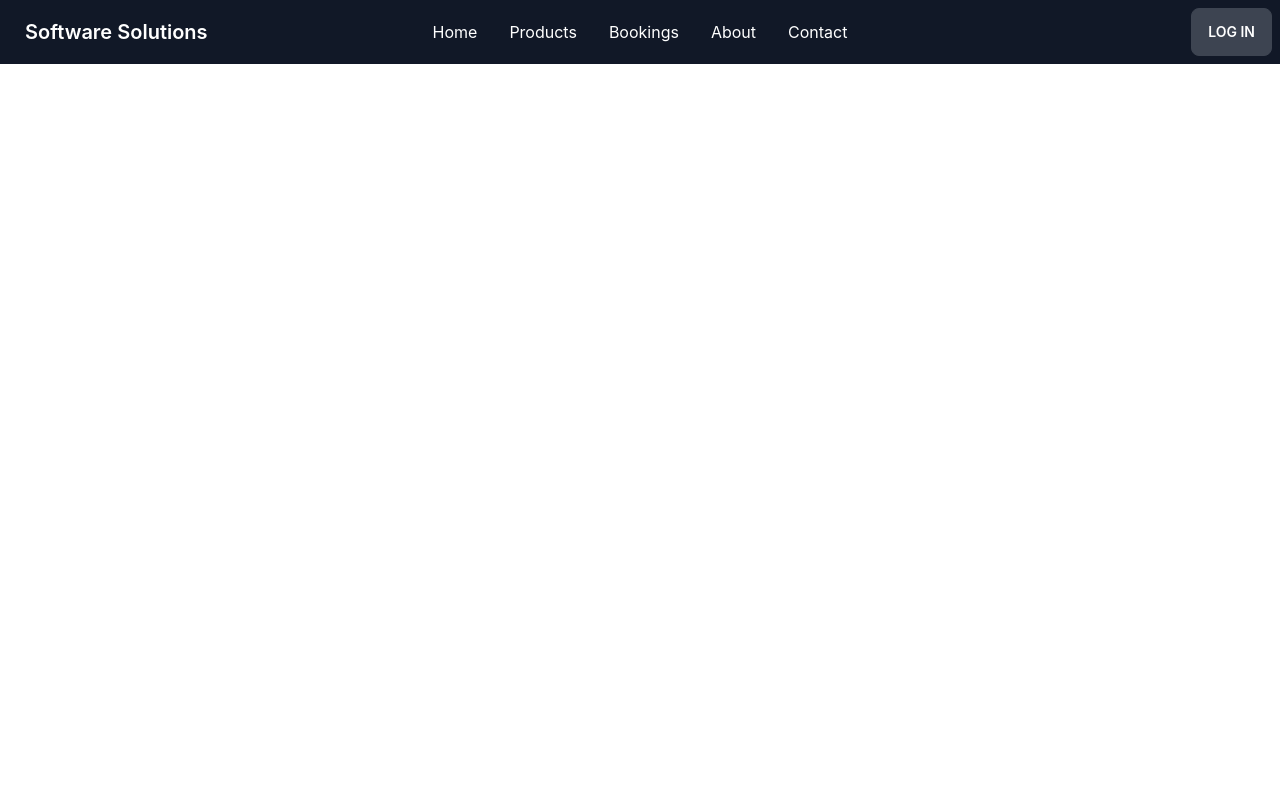
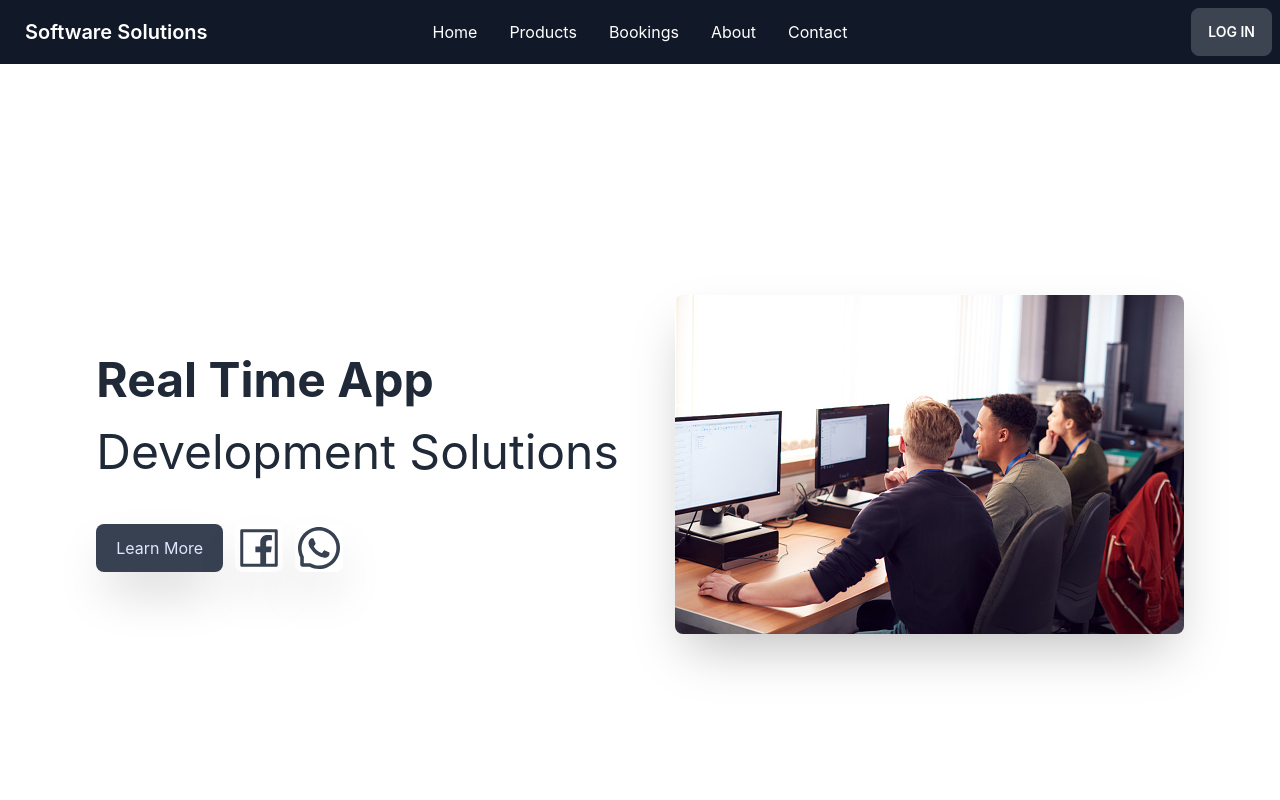
Before and after one commit to rumon5h/software-soluations, a React (Create React App) app: page / in a window 1280 px wide. Shown: the top 800 px of the page. Built offline with nearby package versions, Linux system fonts and the light colour scheme.

Commit message:
banner done

```diff
--- a/package.json
+++ b/package.json
@@ -9,6 +9,7 @@
     "daisyui": "^2.51.5",
     "react": "^18.2.0",
     "react-dom": "^18.2.0",
+    "react-icons": "^4.8.0",
     "react-router-dom": "^6.10.0",
     "react-scripts": "5.0.1",
     "web-vitals": "^2.1.4"
--- /dev/null
+++ b/src/components/Banner/Banner.js
@@ -0,0 +1,33 @@
+import React from 'react';
+import { AiOutlineFacebook, AiOutlineWhatsApp } from "react-icons/ai";
+
+const Banner = () => {
+    return (
+        <div>
+            <div className="hero min-h-screen gap-3 bg-base-100">
+                <div className="hero-content justify-evenly flex-col lg:flex-row-reverse">
+                    <img src="images/hero-background.jpg" className=" max-w-7xl rounded-lg shadow-2xl" alt='hero-background' />
+                    <div className='mr-10 '>
+                        <h1 className="text-5xl font-bold">Real Time App</h1>
+                        <h1 className="text-5xl py-6">Development Solutions</h1>
+                        <div className='flex gap-3 mt-6'>
+                            <button className=" shadow-2xl
+                        h-12
+                        px-5
+                        text-indigo-100
+                        rounded-lg
+                        transition-colors
+                        duration-150
+                        focus:shadow-outline
+                        bg-gray-700">Learn More</button>
+                            <AiOutlineFacebook AiOutlineFacebook className='cursor-pointer text-gray-700 w-12 h-12 rounded-lg shadow-2xl'></AiOutlineFacebook>
+                            <AiOutlineWhatsApp className='cursor-pointer text-gray-700 w-12 h-12 rounded-lg shadow-2xl'></AiOutlineWhatsApp>
+                        </div>
+                    </div>
+                </div>
+            </div>
+        </div>
+    );
+};
+
+export default Banner;
--- a/src/components/Contact/Contact.js
+++ b/src/components/Contact/Contact.js
@@ -22,7 +22,8 @@ const Contact = () => {
                         <input
                             name="name"
                             type="text"
-                            className=" border py-3 block w-full mt-1 border-gray-600 rounded-md shadow-sm focus:border-indigo-300 focus:ring focus:ring-indigo-200 focus:ring-opacity-50 bg-transparent placeholder-gray-600 text-gray-300"
+                            required
+                            className=" px-5 border py-3 block w-full mt-1 border-gray-600 rounded-md shadow-sm focus:border-indigo-300 focus:ring focus:ring-indigo-200 focus:ring-opacity-50 bg-transparent placeholder-gray-600 text-gray-300"
                             placeholder="Enter your name"
                         />
                     </label>
@@ -31,7 +32,7 @@ const Contact = () => {
                         <input
                             name="email"
                             type="email"
-                            className=" border py-3 block w-full mt-1 border-gray-600 rounded-md shadow-sm focus:border-indigo-300 focus:ring focus:ring-indigo-200 focus:ring-opacity-50 bg-transparent placeholder-gray-600 text-gray-300"
+                            className="px-5 border py-3 block w-full mt-1 border-gray-600 rounded-md shadow-sm focus:border-indigo-300 focus:ring focus:ring-indigo-200 focus:ring-opacity-50 bg-transparent placeholder-gray-600 text-gray-300"
                             placeholder="Enter Your Email Address"
                             required
                         />
@@ -40,7 +41,7 @@ const Contact = () => {
                         <span className="text-gray-300">Message</span>
                         <textarea
                             name="message"
-                            className=" border py-3 block w-full mt-1 border-gray-600 rounded-md shadow-sm focus:border-indigo-300 focus:ring focus:ring-indigo-200 focus:ring-opacity-50 bg-transparent placeholder-gray-600 text-gray-300"
+                            className="px-5 border py-3 block w-full mt-1 border-gray-600 rounded-md shadow-sm focus:border-indigo-300 focus:ring focus:ring-indigo-200 focus:ring-opacity-50 bg-transparent placeholder-gray-600 text-gray-300"
                             rows="3"
                             placeholder="Tell us what you're thinking about..."
                         ></textarea>
@@ -48,16 +49,15 @@ const Contact = () => {
                     <div className="mb-6">
                         <button
                             type="submit"
-                            className="
+                            className=" btn
                         h-10
                         px-5
                         text-indigo-100
-                        bg-indigo-700
                         rounded-lg
                         transition-colors
                         duration-150
                         focus:shadow-outline
-                        hover:bg-indigo-800" >
+                        hover:bg-gray-800" >
                             Send Message
                         </button>
                     </div>
--- a/src/components/Home/Home.js
+++ b/src/components/Home/Home.js
@@ -1,9 +1,10 @@
 import React from 'react';
+import Banner from '../Banner/Banner';
 
 const Home = () => {
     return (
-        <div className='h-[2000px]'>
-
+        <div>
+            <Banner></Banner>
         </div>
     );
 };
--- a/src/components/Navbar/Navbar.js
+++ b/src/components/Navbar/Navbar.js
@@ -11,7 +11,7 @@ const Navbar = () => {
   </>
   return (
     <>
-      <div className="navbar bg-gray-900 text-white sticky top-0">
+      <div className="navbar bg-gray-900 text-white sticky top-0 z-10">
         <div className="navbar-start">
           <div className="dropdown">
             <label tabIndex={0} className="btn btn-ghost lg:hidden">
```
Also changed, not shown: public/images/hero-background.jpg (added), 1 other file (tests, documents, lock files or other folders).
